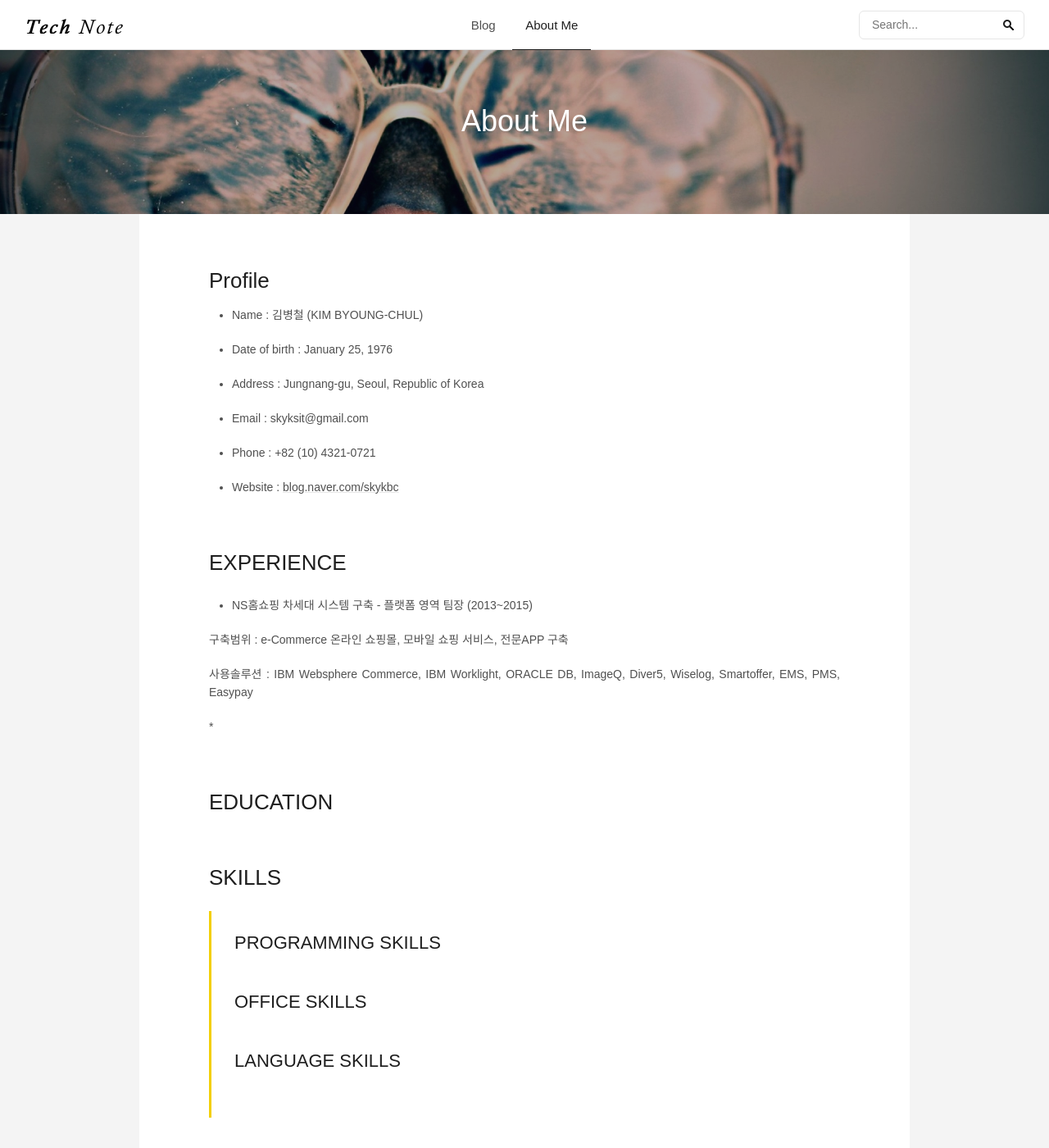
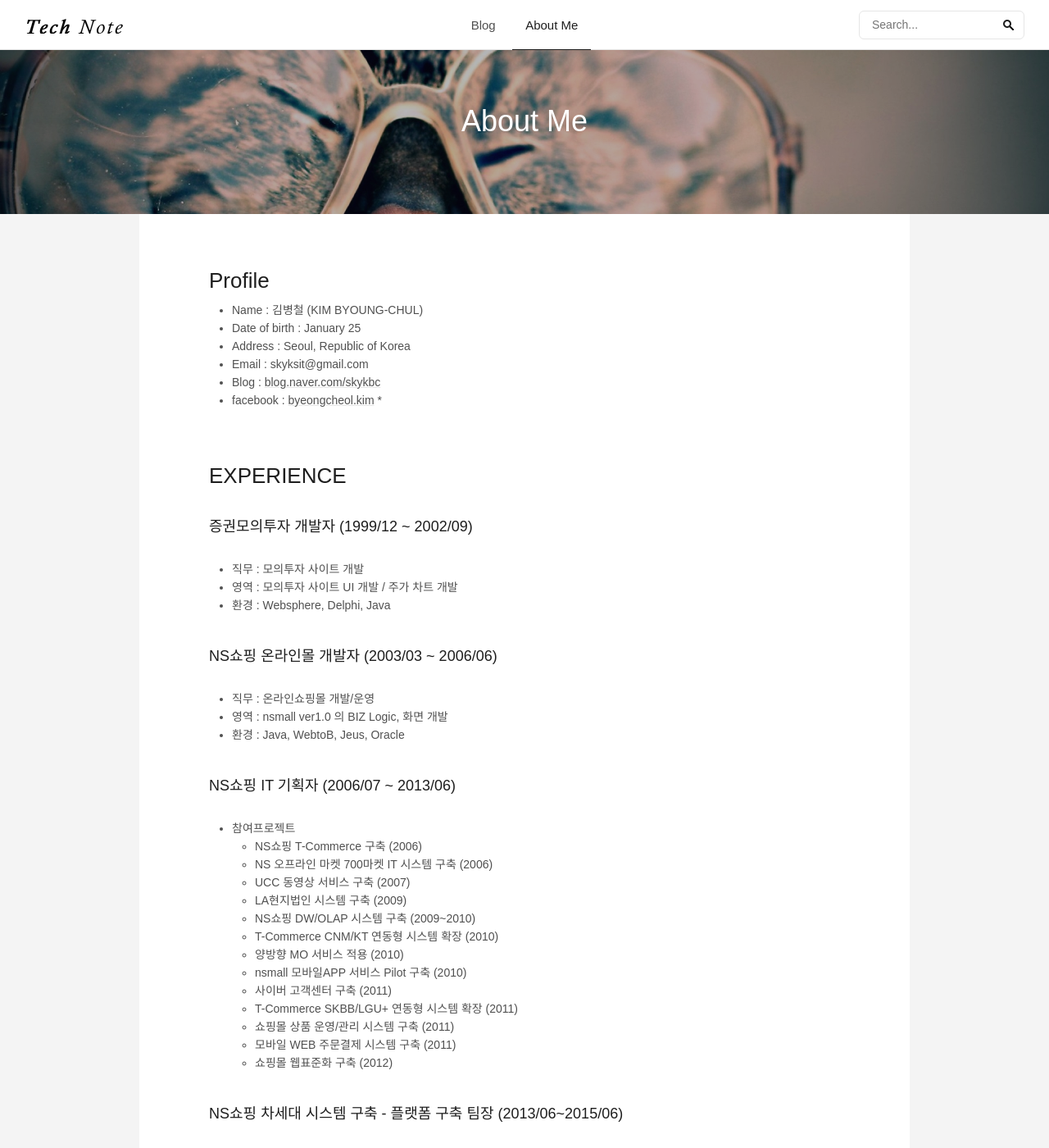
Before and after one commit to sinsu2/skyksit.github.io, a Jekyll site: the page built from about.md, in a window 1280 px wide and 1400 px high. Shown: the whole window at 82% size. Built offline with Jekyll 4.4.1, drawn with Linux system fonts in a browser that asks for light colours; some web fonts are replaced; comment, search, counter and statistics services are not loaded; some of the changed text lies outside the part shown.

Commit message:
changed cover image
add about me description

changed cover image

```diff
--- a/about.md
+++ b/about.md
@@ -10,27 +10,62 @@ sitemap: yes
 # Profile
 
 * Name : 김병철 (KIM BYOUNG-CHUL)
-
-* Date of birth : January 25, 1976
-
-* Address : Jungnang-gu, Seoul, Republic of Korea
-
+* Date of birth : January 25
+* Address : Seoul, Republic of Korea
 * Email : skyksit@gmail.com
-
-* Phone : +82 (10) 4321-0721
-
-* Website : [blog.naver.com/skykbc](http://blog.naver.com/skykbc)
+* Blog : [blog.naver.com/skykbc](http://blog.naver.com/skykbc)
+* facebook : [byeongcheol.kim](https://www.facebook.com/byeongcheol.kim)
+*
 
 
 # EXPERIENCE
 
-* NS홈쇼핑 차세대 시스템 구축 - 플랫폼 영역 팀장 (2013~2015)
+### 증권모의투자 개발자 (1999/12 ~ 2002/09)
 
-구축범위 : e-Commerce 온라인 쇼핑몰, 모바일 쇼핑 서비스, 전문APP 구축
+* 직무 : 모의투자 사이트 개발
+* 영역 : 모의투자 사이트 UI 개발 / 주가 차트 개발
+* 환경 : Websphere, Delphi, Java
 
-사용솔루션 : IBM Websphere Commerce, IBM Worklight, ORACLE DB, ImageQ, Diver5, Wiselog, Smartoffer, EMS, PMS, Easypay
+### NS쇼핑 온라인몰 개발자 (2003/03 ~ 2006/06)
 
-*
+* 직무 : 온라인쇼핑몰 개발/운영
+* 영역 : nsmall ver1.0 의 BIZ Logic, 화면 개발
+* 환경 : Java, WebtoB, Jeus, Oracle
+
+### NS쇼핑 IT 기획자 (2006/07 ~ 2013/06)
+
+* 참여프로젝트
+  * NS쇼핑 T-Commerce 구축 (2006)
+  * NS 오프라인 마켓 700마켓 IT 시스템 구축 (2006)
+  * UCC 동영상 서비스 구축 (2007)
+  * LA현지법인 시스템 구축 (2009)
+  * NS쇼핑 DW/OLAP 시스템 구축 (2009~2010)
+  * T-Commerce CNM/KT 연동형 시스템 확장 (2010)
+  * 양방향 MO 서비스 적용 (2010)
+  * nsmall 모바일APP 서비스 Pilot 구축 (2010)
+  * 사이버 고객센터 구축 (2011)
+  * T-Commerce SKBB/LGU+ 연동형 시스템 확장 (2011)
+  * 쇼핑몰 상품 운영/관리 시스템 구축 (2011)
+  * 모바일 WEB 주문결제 시스템 구축 (2011)
+  * 쇼핑몰 웹표준화 구축 (2012)
+
+### NS쇼핑 차세대 시스템 구축 - 플랫폼 구축 팀장 (2013/06~2015/06)
+
+* 구축범위 : e-Commerce 온라인 쇼핑몰, 모바일 쇼핑 WEB/APP
+* 사용솔루션 : IBM Websphere Commerce, IBM Worklight, ORACLE DB, ImageQ, Diver5, Wiselog, Smartoffer, EMS, PMS, Easypay
+
+### NS쇼핑 플랫폼 팀장 (2015~현재)
+
+* 운영서비스 : nsmall, NS모바일 WEB/APP, N푸드앱, Shop+앱
+* 구축서비스
+  * 페이코결제, 카카오페이 적용 (2016/06)
+  * Google Analytics 적용 (2016/08)
+  * N푸드앱 런칭 (2016/10)
+  * 페이코ID 로그인 적용 (2017/04)
+  * 네이버ID 로그인 적용 (2017/05)
+  * CI Tool 전환 (Hudson => Jenkins) (2016)
+  * Shop+앱 런칭 (2017/08)
+  * NSTalk 실시간 모바일 채팅 (2017/10)
 
 
 # EDUCATION
```
Also changed, not shown: assets/images/default_blog_cover.jpg.
